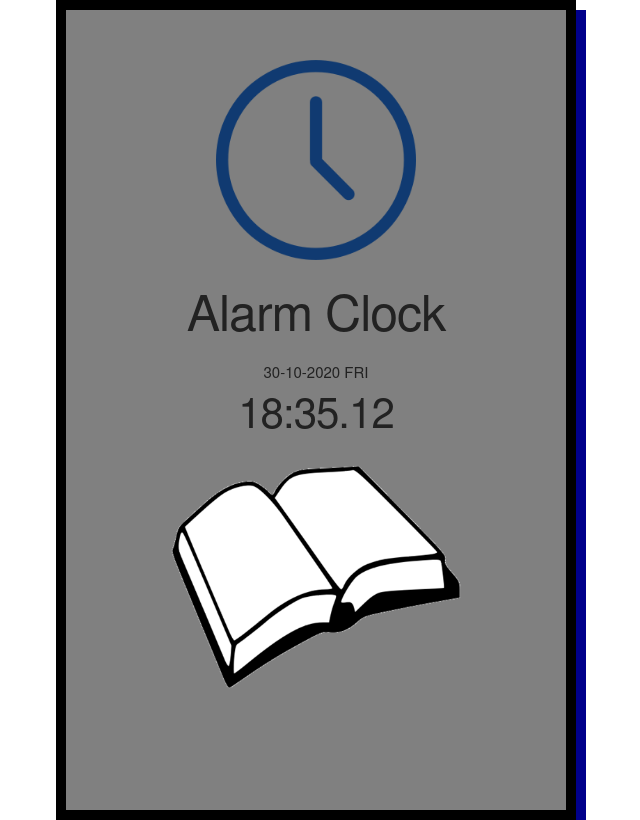
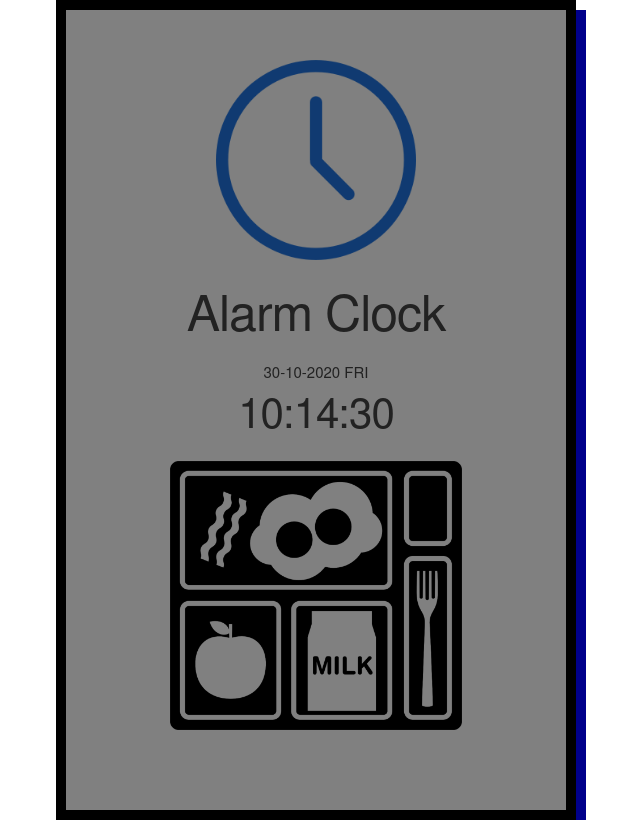
Before and after one commit to JelleGT/Development, a plain HTML site: page Clock.html in a window 1280 px wide. Shown: the whole page, without its empty margins (324-964 px from the left). Drawn offline with Linux system fonts and the light colour scheme.

Commit message:
Klok met huidige tijd
De huidige tijd wordt op de klok laten zien

```diff
--- a/Clock.html
+++ b/Clock.html
@@ -6,16 +6,15 @@
     <link href="css/skeleton.css" rel="stylesheet"/>
     <link href="css/ClockCase.css" rel="stylesheet"/>
   </head>
-  <body>
+  <body onload="startDeTijd()">
     <main>
       <section>
         <img id="klok" src="images/clock.png" alt="Klok" />
         <h1>Alarm Clock</h1>
-        <div id="datum">
-          <p>30-10-2020 FRI</p>
-        </div>
-        <h2>18:35.12</h2>
-        <img id="activiteit" src="images/read.png" alt="activiteit" />
+        <p id="datum">30-10-2020 FRI</p>
+        <h2 id="tijd"></h2>
+        <img id="activiteit" src="images/lunch.png" alt="activiteit" />
+        <script src="ClockGears.js"></script>
       </section>
     </main>
   </body>
--- a/ClockGears.js
+++ b/ClockGears.js
@@ -0,0 +1,15 @@
+function startDeTijd() {
+  var vandaag = new Date();
+  var h = vandaag.getHours();
+  var m = vandaag.getMinutes();
+  var s = vandaag.getSeconds();
+  m = checkTime(m);
+  s = checkTime(s);
+  document.getElementById('tijd').innerHTML =
+  h + ":" + m + ":" + s;
+  var t = setTimeout(startDeTijd, 500);
+}
+function checkTime(x) {
+  if (x < 10) {x = "0" + x};
+  return x;
+}
```
